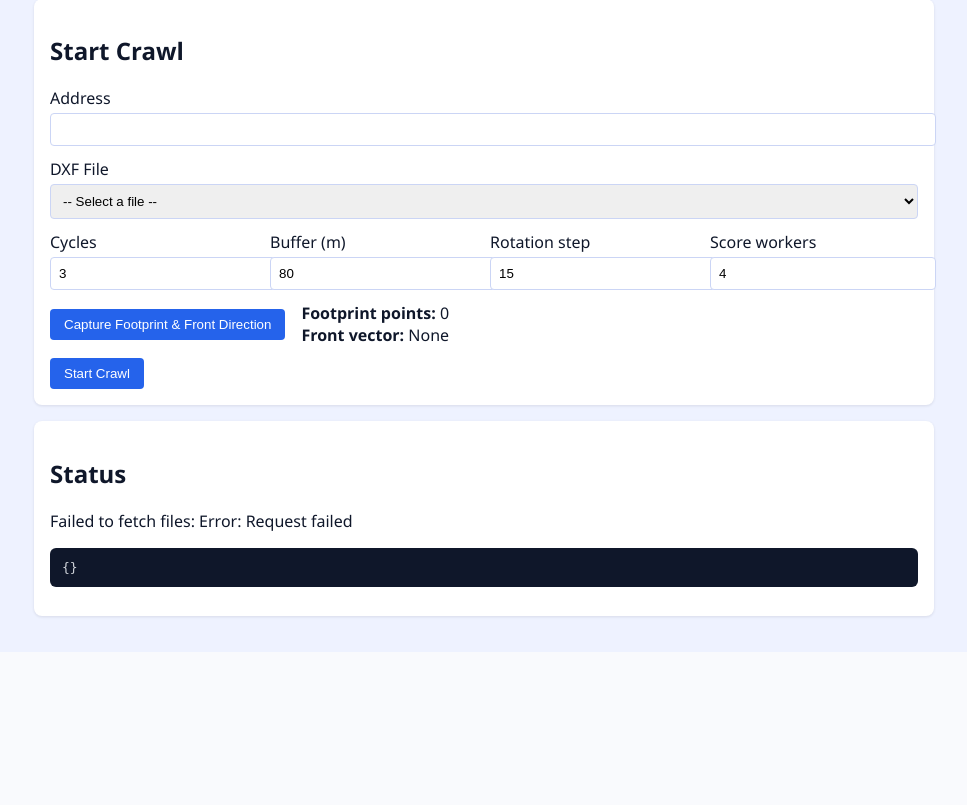
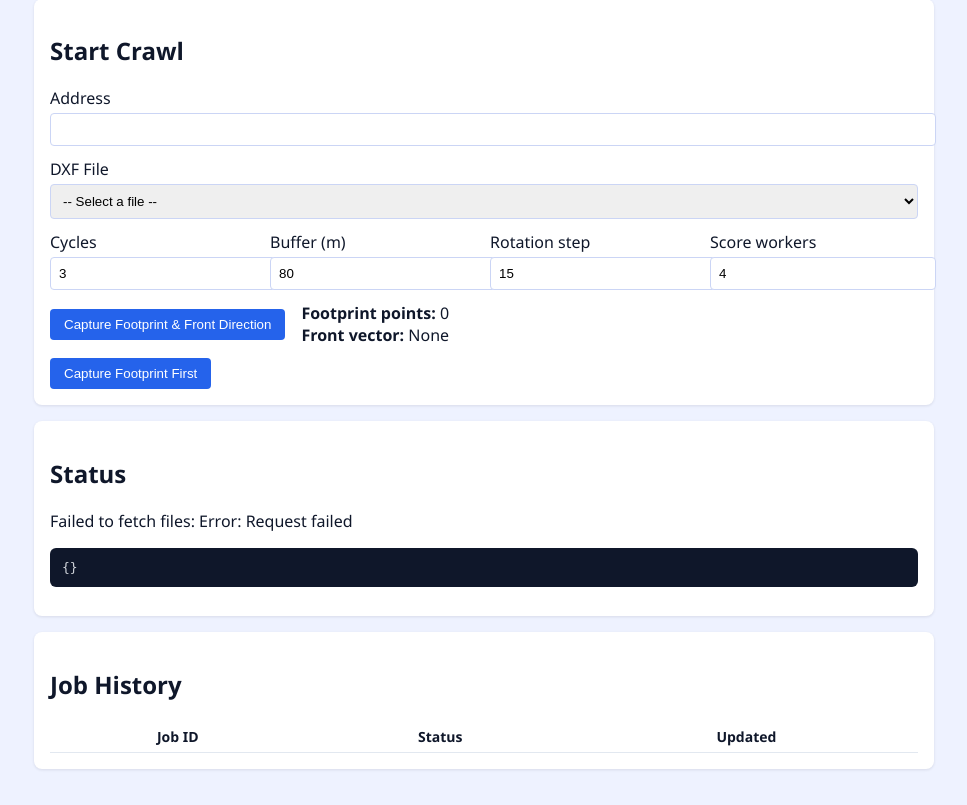
Before and after one commit to samueldbrewer/parcel-crawl-service, a FastAPI app: page / in a window 1280 px wide. Shown: the part 457-1262 px from the top of the page, without its empty margins (156-1123 px from the left). Before the commit the page ends 1076 px from the top, so only its background shows below. Run offline with FastAPI, Linux system fonts and the light colour scheme; lists and menus that the app fills with data are empty; some libraries are stand-ins or nearby versions.

Commit message:
Add job history and improved capture UX

```diff
--- a/static/app.css
+++ b/static/app.css
@@ -173,3 +173,26 @@
 button.danger:hover {
   background: #b91c1c;
 }
+
+.loading::after {
+  content: ' …';
+  animation: pulse 1s infinite;
+}
+
+@keyframes pulse {
+  0% { opacity: 0.2; }
+  50% { opacity: 1; }
+  100% { opacity: 0.2; }
+}
+
+#historyTable {
+  width: 100%;
+  border-collapse: collapse;
+}
+
+#historyTable th,
+#historyTable td {
+  padding: 6px;
+  border-bottom: 1px solid #e2e8f0;
+  font-size: 14px;
+}
--- a/static/app.js
+++ b/static/app.js
@@ -3,9 +3,11 @@
 const uploadForm = document.getElementById('uploadForm');
 const uploadFileInput = document.getElementById('uploadFile');
 const jobForm = document.getElementById('jobForm');
+const startButton = document.getElementById('startButton');
 const dxfSelect = document.getElementById('dxfSelect');
 const statusText = document.getElementById('statusText');
 const resultBox = document.getElementById('resultBox');
+const historyTableBody = document.querySelector('#historyTable tbody');
 
 const captureModal = document.getElementById('captureModal');
 const openCaptureBtn = document.getElementById('openCapture');
@@ -22,6 +24,7 @@
 
 const padding = 20;
 let pollTimer = null;
+const jobHistory = new Map();
 let currentFilename = null;
 let geometryPaths = [];
 let viewBox = { minX: -50, maxX: 50, minY: -50, maxY: 50, scale: 2 };
@@ -31,6 +34,52 @@
 let footprintWorld = [];
 let frontOrigin = null;
 let frontVector = null;
+
+function setStatus(text, loading = false) {
+  statusText.textContent = text;
+  statusText.classList.toggle('loading', loading);
+}
+
+function readyForJob() {
+  return footprintWorld.length >= 3 && !!frontVector;
+}
+
+function updateStartButton() {
+  if (readyForJob()) {
+    startButton.disabled = false;
+    startButton.textContent = 'Start Crawl';
+  } else {
+    startButton.disabled = true;
+    startButton.textContent = 'Capture Footprint First';
+  }
+}
+
+function updateHistory(job) {
+  jobHistory.set(job.id, {
+    status: job.status,
+    updated: new Date().toLocaleTimeString(),
+  });
+  renderHistory();
+}
+
+function renderHistory() {
+  historyTableBody.innerHTML = '';
+  Array.from(jobHistory.entries())
+    .reverse()
+    .forEach(([id, info]) => {
+      const row = document.createElement('tr');
+      const idCell = document.createElement('td');
+      idCell.textContent = id;
+      const statusCell = document.createElement('td');
+      statusCell.textContent = info.status;
+      const updatedCell = document.createElement('td');
+      updatedCell.textContent = info.updated;
+      row.appendChild(idCell);
+      row.appendChild(statusCell);
+      row.appendChild(updatedCell);
+      historyTableBody.appendChild(row);
+    });
+}
 
 async function refreshFiles() {
   try {
@@ -67,9 +116,9 @@
       opt.dataset.filename = file.filename;
       dxfSelect.appendChild(opt);
     });
-    statusText.textContent = `Loaded ${data.length} files.`;
+    setStatus(`Loaded ${data.length} files.`);
   } catch (err) {
-    statusText.textContent = `Failed to fetch files: ${err}`;
+    setStatus(`Failed to fetch files: ${err}`);
   }
 }
 
@@ -78,10 +127,10 @@
   try {
     const resp = await fetch(`/files/${encodeURIComponent(filename)}`, { method: 'DELETE' });
     if (!resp.ok) throw new Error(await resp.text());
-    statusText.textContent = `Deleted ${filename}.`;
+    setStatus(`Deleted ${filename}.`);
     await refreshFiles();
   } catch (err) {
-    statusText.textContent = `Delete failed: ${err}`;
+    setStatus(`Delete failed: ${err}`);
   }
 }
 
@@ -93,19 +142,19 @@
   }
   const formData = new FormData();
   formData.append('file', uploadFileInput.files[0]);
-  statusText.textContent = 'Uploading…';
+  setStatus('Uploading…', true);
   try {
     const resp = await fetch('/files', { method: 'POST', body: formData });
     if (!resp.ok) throw new Error(await resp.text());
     const payload = await resp.json();
     resultBox.textContent = JSON.stringify(payload, null, 2);
-    statusText.textContent = `Uploaded ${payload.filename}`;
+    setStatus(`Uploaded ${payload.filename}.`, false);
     await refreshFiles();
     Array.from(dxfSelect.options).forEach((opt) => {
       if (opt.dataset.filename === payload.filename) opt.selected = true;
     });
   } catch (err) {
-    statusText.textContent = `Upload failed: ${err}`;
+    setStatus(`Upload failed: ${err}`);
   }
 }
 
@@ -273,6 +322,7 @@
   } else {
     frontSummary.textContent = 'None';
   }
+  updateStartButton();
 }
 
 canvas.addEventListener('click', (event) => {
@@ -294,11 +344,11 @@
 
 footprintModeBtn.addEventListener('click', () => {
   captureMode = 'footprint';
-  statusText.textContent = 'Footprint mode active.';
+  setStatus('Footprint mode active.');
 });
 frontModeBtn.addEventListener('click', () => {
   captureMode = 'front';
-  statusText.textContent = 'Front mode active.';
+  setStatus('Front mode active.');
 });
 clearCanvasBtn.addEventListener('click', () => {
   rectanglePoints = [];
@@ -342,9 +392,9 @@
     drawCanvas();
     updateSummaries();
     captureModal.classList.add('hidden');
-    statusText.textContent = 'Shrink-wrap captured.';
+    setStatus('Shrink-wrap captured. Ready to start crawl.');
   } catch (err) {
-    statusText.textContent = `Shrink-wrap failed: ${err}`;
+    setStatus(`Shrink-wrap failed: ${err}`);
   }
 });
 
@@ -359,7 +409,7 @@
     await loadGeometry(currentFilename);
     captureModal.classList.remove('hidden');
   } catch (err) {
-    statusText.textContent = `Preview failed: ${err}`;
+    setStatus(`Preview failed: ${err}`);
   }
 });
 closeCaptureBtn.addEventListener('click', () => {
@@ -382,6 +432,7 @@
   recomputeViewBox();
   drawCanvas();
   updateSummaries();
+  updateStartButton();
 }
 
 async function handleJob(event) {
@@ -410,7 +461,7 @@
   const norm = Math.hypot(frontVector[0], frontVector[1]) || 1;
   payload.front_direction = frontVector.map((n) => Number((n / norm).toFixed(4)));
 
-  statusText.textContent = 'Starting crawl…';
+  setStatus('Starting crawl…', true);
   try {
     const resp = await fetch('/jobs', {
       method: 'POST',
@@ -420,10 +471,11 @@
     if (!resp.ok) throw new Error(await resp.text());
     const job = await resp.json();
     resultBox.textContent = JSON.stringify(job, null, 2);
-    statusText.textContent = `Job ${job.id} queued.`;
+    setStatus(`Job ${job.id} queued.`);
+    updateHistory(job);
     pollJob(job.id);
   } catch (err) {
-    statusText.textContent = `Job request failed: ${err}`;
+    setStatus(`Job request failed: ${err}`);
   }
 }
 
@@ -434,7 +486,8 @@
     if (!resp.ok) throw new Error(await resp.text());
     const job = await resp.json();
     resultBox.textContent = JSON.stringify(job, null, 2);
-    statusText.textContent = `Job ${job.id}: ${job.status}`;
+    setStatus(`Job ${job.id}: ${job.status}`);
+    updateHistory(job);
     if (['queued', 'running'].includes(job.status)) {
       pollTimer = setTimeout(() => pollJob(jobId), 4000);
     }
@@ -453,3 +506,4 @@
 recomputeViewBox();
 drawCanvas();
 updateSummaries();
+updateStartButton();
--- a/templates/index.html
+++ b/templates/index.html
@@ -76,7 +76,7 @@
             <p><strong>Front vector:</strong> <span id="frontSummary">None</span></p>
           </div>
         </div>
-        <button type="submit">Start Crawl</button>
+        <button type="submit" id="startButton" disabled>Capture Footprint First</button>
       </form>
     </section>
 
@@ -84,6 +84,20 @@
       <h2>Status</h2>
       <p id="statusText">Ready.</p>
       <pre id="resultBox">{}</pre>
+    </section>
+
+    <section class="panel">
+      <h2>Job History</h2>
+      <table id="historyTable">
+        <thead>
+          <tr>
+            <th>Job ID</th>
+            <th>Status</th>
+            <th>Updated</th>
+          </tr>
+        </thead>
+        <tbody></tbody>
+      </table>
     </section>
   </main>
 
```
